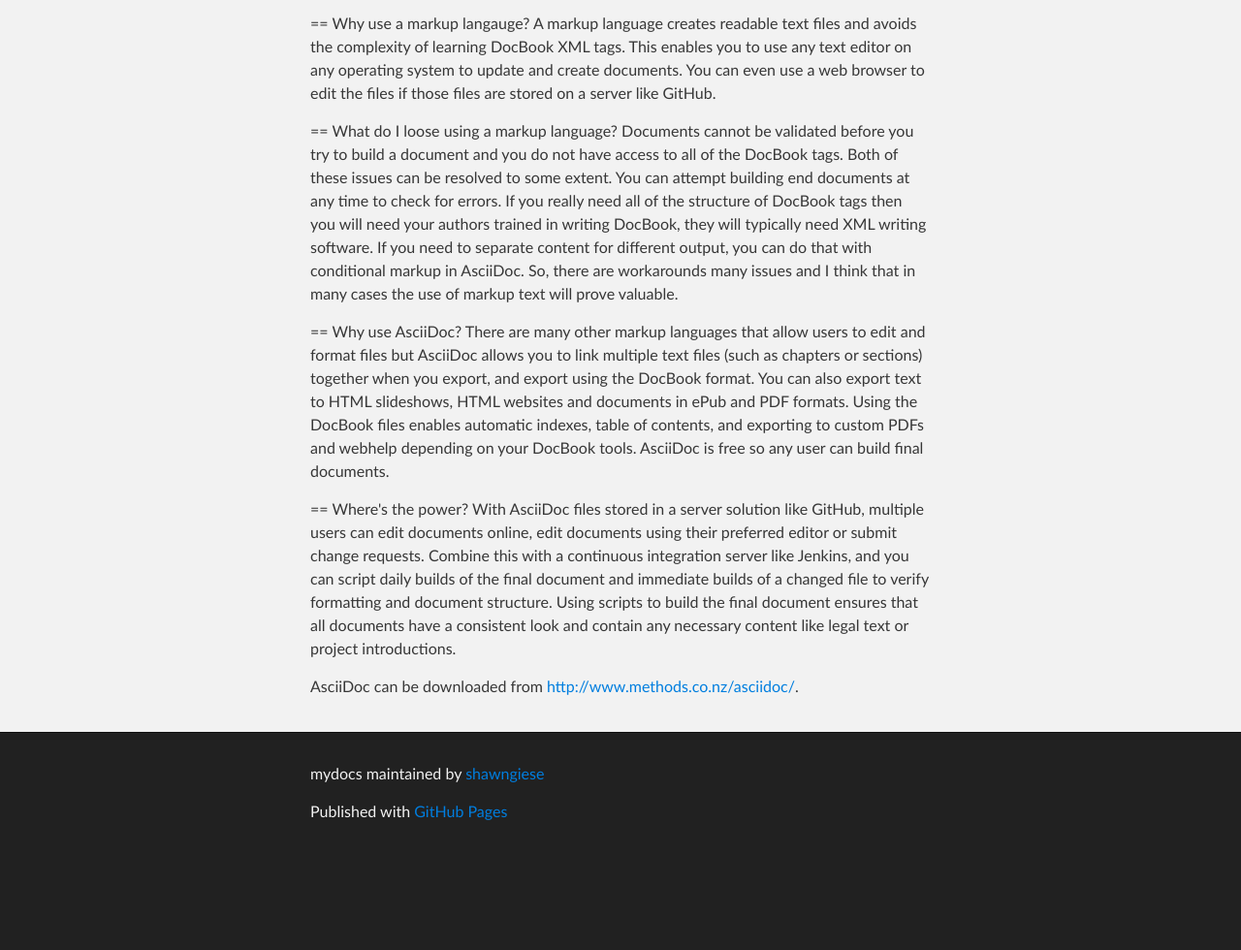
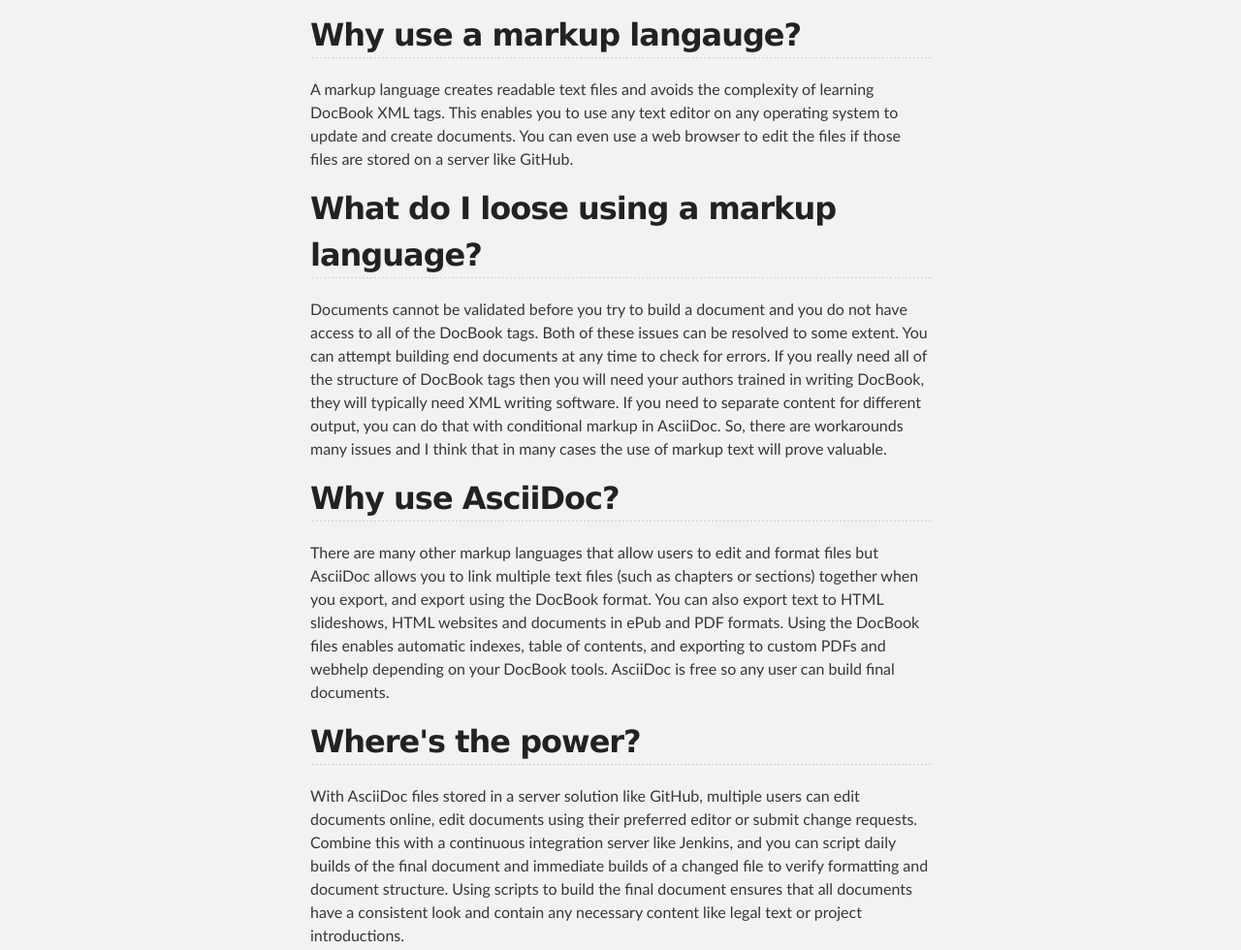
Before and after one commit to shawngiese/mydocs, a plain HTML site: page index.html in a window 1280 px wide. Shown: the part 534-1514 px from the top of the page at 97% size. Before the commit the page ends 1418 px from the top, so only its background shows below. Drawn offline with Linux system fonts and the light colour scheme.

Commit message:
Create gh-pages branch via GitHub

```diff
--- a/index.html
+++ b/index.html
@@ -37,17 +37,21 @@
 
 <p>Information about creating a free DocBook toolchain is available in the wiki of this project. The toolchain enables you to build documents from DocBook files. You can also use the software that comes with AsciiDoc or export your text from AsciiDoc to DocBook and then use your preferred DocBook tools to make the final document output.  </p>
 
-<p>== Why use a markup langauge?
-A markup language creates readable text files and avoids the complexity of learning DocBook XML tags. This enables you to use any text editor on any operating system to update and create documents. You can even use a web browser to edit the files if those files are stored on a server like GitHub.  </p>
+<h2>Why use a markup langauge?</h2>
 
-<p>== What do I loose using a markup language?
-Documents cannot be validated before you try to build a document and you do not have access to all of the DocBook tags.  Both of these issues can be resolved to some extent. You can attempt building end documents at any time to check for errors. If you really need all of the structure of DocBook tags then you will need your authors trained in writing DocBook, they will typically need XML writing software. If you need to separate content for different output, you can do that with conditional markup in AsciiDoc. So, there are workarounds many issues and I think that in many cases the use of markup text will prove valuable.</p>
+<p>A markup language creates readable text files and avoids the complexity of learning DocBook XML tags. This enables you to use any text editor on any operating system to update and create documents. You can even use a web browser to edit the files if those files are stored on a server like GitHub.  </p>
 
-<p>== Why use AsciiDoc?
-There are many other markup languages that allow users to edit and format files but AsciiDoc allows you to link multiple text files (such as chapters or sections) together when you export, and export using the DocBook format. You can also export text to HTML slideshows, HTML websites and documents in ePub and PDF formats. Using the DocBook files enables automatic indexes, table of contents, and exporting to custom PDFs and webhelp depending on your DocBook tools.  AsciiDoc is free so any user can build final documents.</p>
+<h2>What do I loose using a markup language?</h2>
 
-<p>== Where's the power?
-With AsciiDoc files stored in a server solution like GitHub, multiple users can edit documents online, edit documents using their preferred editor or submit change requests. Combine this with a continuous integration server like Jenkins, and you can script daily builds of the final document and immediate builds of a changed file to verify formatting and document structure.  Using scripts to build the final document ensures that all documents have a consistent look and contain any necessary content like legal text or project introductions. </p>
+<p>Documents cannot be validated before you try to build a document and you do not have access to all of the DocBook tags.  Both of these issues can be resolved to some extent. You can attempt building end documents at any time to check for errors. If you really need all of the structure of DocBook tags then you will need your authors trained in writing DocBook, they will typically need XML writing software. If you need to separate content for different output, you can do that with conditional markup in AsciiDoc. So, there are workarounds many issues and I think that in many cases the use of markup text will prove valuable.</p>
+
+<h2>Why use AsciiDoc?</h2>
+
+<p>There are many other markup languages that allow users to edit and format files but AsciiDoc allows you to link multiple text files (such as chapters or sections) together when you export, and export using the DocBook format. You can also export text to HTML slideshows, HTML websites and documents in ePub and PDF formats. Using the DocBook files enables automatic indexes, table of contents, and exporting to custom PDFs and webhelp depending on your DocBook tools.  AsciiDoc is free so any user can build final documents.</p>
+
+<h2>Where's the power?</h2>
+
+<p>With AsciiDoc files stored in a server solution like GitHub, multiple users can edit documents online, edit documents using their preferred editor or submit change requests. Combine this with a continuous integration server like Jenkins, and you can script daily builds of the final document and immediate builds of a changed file to verify formatting and document structure.  Using scripts to build the final document ensures that all documents have a consistent look and contain any necessary content like legal text or project introductions. </p>
 
 <p>AsciiDoc can be downloaded from <a href="http://www.methods.co.nz/asciidoc/">http://www.methods.co.nz/asciidoc/</a>.</p>
       </section>
```
Also changed, not shown: params.json (+1 -1 lines).
